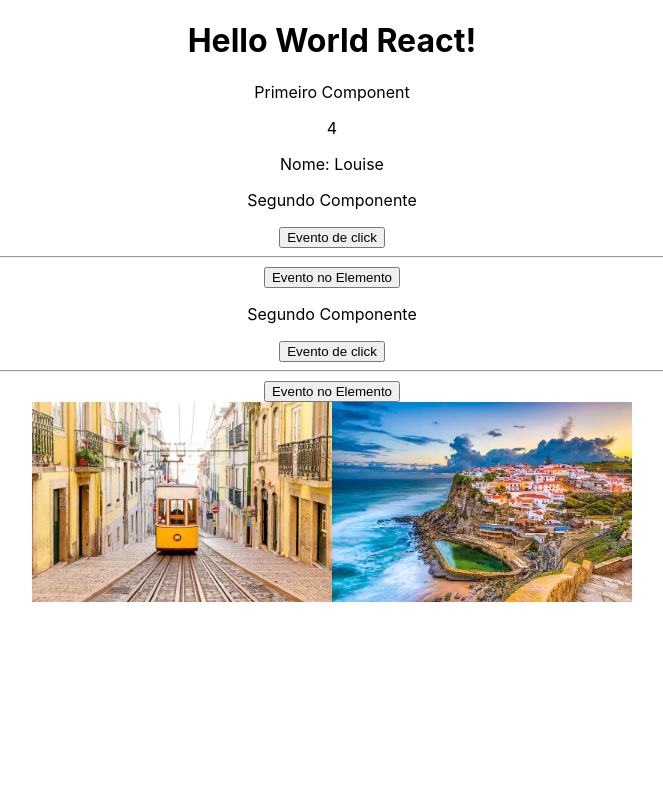
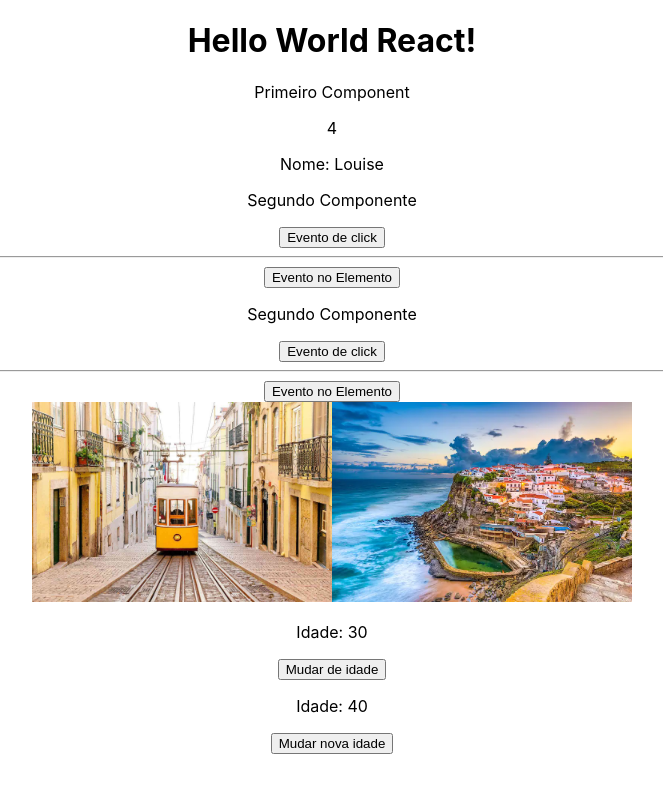
Before and after one commit to louisecastrof/Projects_and_Studies, a React (Create React App) app in the folder React/1_INTRO/hello-world/: page / in a window 1280 px wide. Shown: the top 792 px of the page, without its empty margins (308-971 px from the left). Built offline with nearby package versions, Linux system fonts and the light colour scheme.

Commit message:
:sparkles: hook idade

```diff
--- a/React/1_INTRO/hello-world/src/App.js
+++ b/React/1_INTRO/hello-world/src/App.js
@@ -3,6 +3,7 @@ import './App.css';
 import FirstComponent from './components/FirstComponent';
 import AnotherComponent from './components/AnotherComponent';
 import Images from './components/Images';
+import Hooks from './components/Hooks';
 
 function App() {
   return (
@@ -11,6 +12,7 @@ function App() {
       <FirstComponent />
       < AnotherComponent />
       <Images/ >
+      <Hooks />
     </div>
   );
 }
--- /dev/null
+++ b/React/1_INTRO/hello-world/src/components/Hooks.js
@@ -0,0 +1,27 @@
+import { useState } from "react";
+
+const Hooks = () => {
+
+    let idade = 30
+    const [novaIdade, setNovaIdade] = useState(40);
+
+    const changeAge = () => {
+        idade = 31;
+        console.log(idade);
+    };
+
+    const changeNewAge = () => {
+        setNovaIdade(45);
+    }
+
+    return (
+        <div>
+            <p>Idade: {idade}</p>
+            <button onClick={changeAge}>Mudar de idade</button>
+            <p>Idade: {novaIdade}</p>
+            <button onClick={changeNewAge}>Mudar nova idade</button>
+        </div>
+    )
+}
+
+export default Hooks
--- a/React/1_INTRO/hello-world/src/index.css
+++ b/React/1_INTRO/hello-world/src/index.css
@@ -5,6 +5,7 @@ body {
     sans-serif;
   -webkit-font-smoothing: antialiased;
   -moz-osx-font-smoothing: grayscale;
+  padding-bottom: 500px;
 }
 
 code {
```
